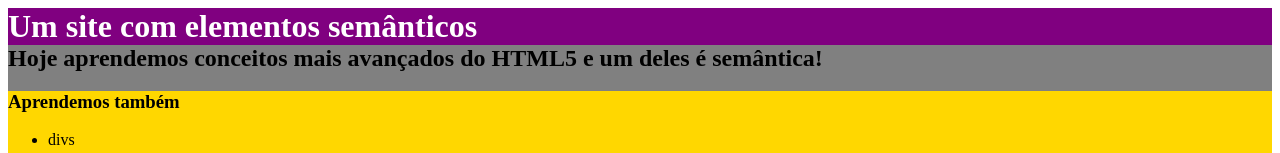
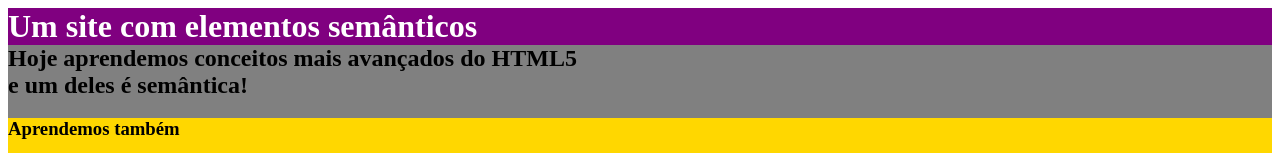
Before and after one commit to isabellateix/MySecondProject, a plain HTML site: page index.html in a window 1280 px wide. Shown: the top 153 px of the page. Drawn offline with Linux system fonts and the light colour scheme.

Commit message:
adição de quebra de linha

```diff
--- a/index.html
+++ b/index.html
@@ -9,7 +9,7 @@
 		<h1 style="margin:0;">Um site com elementos semânticos</h1>
 	</header>
 	<section style="background-color: grey;">
-			<h2 style="margin:0;">Hoje aprendemos conceitos mais avançados do HTML5 e um deles é semântica!</h2>
+			<h2 style="margin:0;">Hoje aprendemos conceitos mais avançados do HTML5 <br>e um deles é semântica!</h2>
 			<article style="background-color: gold;">
 				<h3>Aprendemos também</h3>
 				<ul>
```
